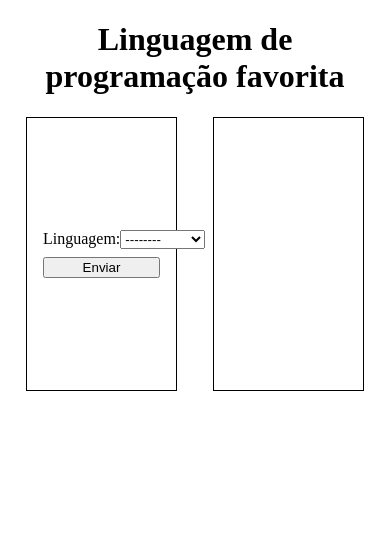
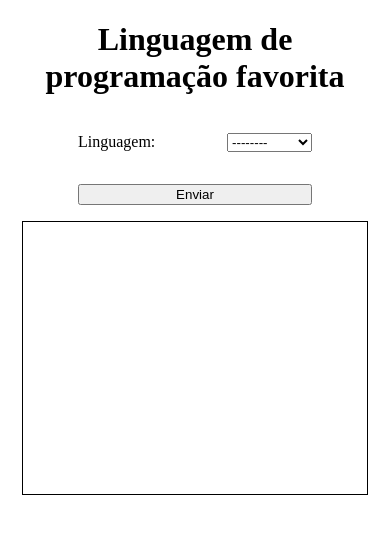
Before and after one commit to ajpf44/voteLang, a website: page index.html in a window 390 px wide. Drawn offline with Linux system fonts and the light colour scheme; no server answers.

Commit message:
improve main page layout

```diff
--- a/index.html
+++ b/index.html
@@ -41,6 +41,23 @@
             min-height: 15rem;
         }
 
+        @media (max-width: 800px){
+            .main-container{
+                flex-direction: column;
+                justify-content: center;
+                align-items:center;
+            }
+            .divForm{
+                border: none;
+                width: 60vw;
+                justify-content: center;
+                gap: 2rem;
+            }
+            .display-results{
+                width: 80vw;
+            }
+        }
+        })
     </style>
 </head>
 
```
